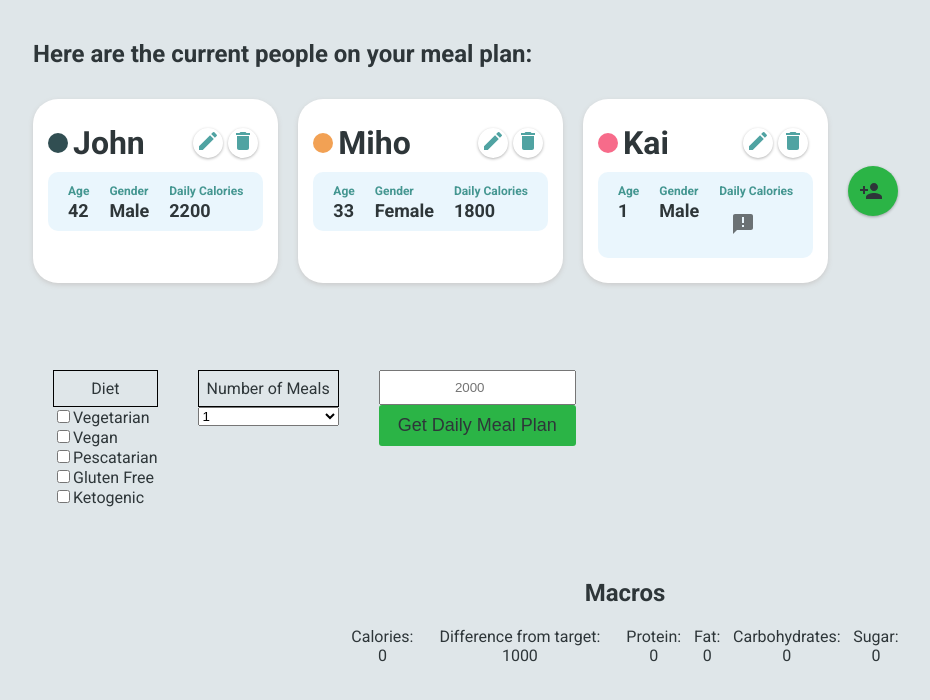
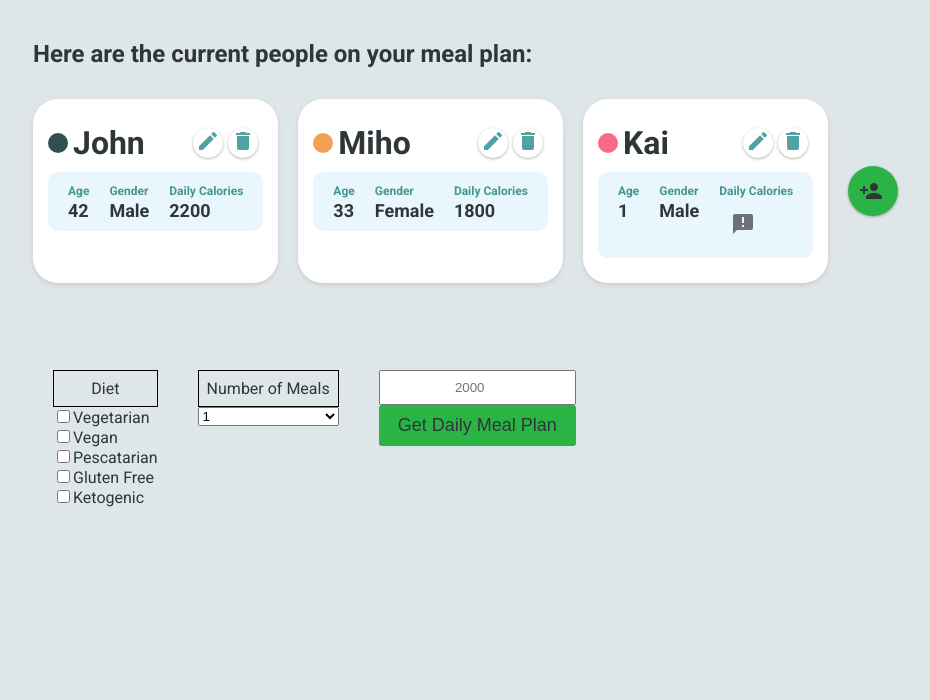
Before and after one commit to justjohnd/salt-and-prepper, a React (Create React App) app: page / in a window 1280 px wide. Shown: the top 700 px of the page, without its empty margins (15-945 px from the left). Built offline with nearby package versions, Linux system fonts and the light colour scheme; a web font is replaced by a local one.

Commit message:
Pass meals data to child components

```diff
--- a/src/components/Meal.jsx
+++ b/src/components/Meal.jsx
@@ -47,20 +47,20 @@ export default function Meal(props) {
 
   return (
     <div className="recipe">
-      {recipeData && (
+      {props.meal && (
         <div>
           <h2 className="title">{props.meal.title}</h2>
-          <img src={recipeData.image} alt="recipe" />
+          <img src={props.meal.image} alt="recipe" />
           <ul className="instructions">
-            <li>
-              <strong>Preparation time: </strong> {recipeData.readyInMinutes}{' '}
+            {/* <li> */}
+              {/* <strong>Preparation time: </strong> {recipeData.readyInMinutes}{' '}
               minutes
-            </li>
-            <li>
+            </li> */}
+            {/* <li>
               <strong>Number of servings: </strong>
               {recipeData.servings}
-            </li>
-            <li>
+            </li> */}
+            {/* <li>
               <strong>Calories: </strong>
               {props.meal.adjustedCal.toFixed(0)}
             </li>
@@ -68,19 +68,19 @@ export default function Meal(props) {
               <strong>
                 {props.meal.addCalories && 'Calories were added to this meal'}
               </strong>
-            </li>
+            </li> */}
           </ul>
 
-          <button onClick={getInstructions}>{showInstructionsButton}</button>
+          {/* <button onClick={getInstructions}>{showInstructionsButton}</button>
           {showInstructions && (
             <ul className="instructions">
               {recipeData.analyzedInstructions[0].steps.map(e => {
                 return <li key={uuidv4()}>{e.step}</li>;
               })}
             </ul>
-          )}
+          )} */}
 
-          <button>
+          {/* <button>
             <a
               href={recipeData.sourceUrl}
               target="_blank"
@@ -88,7 +88,7 @@ export default function Meal(props) {
             >
               Go to Recipe
             </a>
-          </button>
+          </button> */}
         </div>
       )}
     </div>
--- a/src/components/MealList.jsx
+++ b/src/components/MealList.jsx
@@ -2,11 +2,12 @@ import React, { useState } from 'react';
 import Meal from './Meal';
 
 export default function MealList(props) {
+  const results = props.meals.results;
   return (
     <main>
       <section className="nutrients">
         {/* Calculates TOTALS for all meals generate */}
-        <h1>Macros</h1>
+        {/* <h1>Macros</h1>
         <ul>
           <li>Calories: {props.calories.toFixed(0)}</li>
           <li>
@@ -16,11 +17,11 @@ export default function MealList(props) {
           <li>Fat: {props.fat.toFixed(0)}</li>
           <li>Carbohydrates: {props.carbs.toFixed(0)}</li>
           <li>Sugar: {props.sugar.toFixed(0)}</li>
-        </ul>
+        </ul> */}
       </section>
 
       <section className="meals">
-        {props.meals.map(meal => {
+        {results.map(meal => {
           return (
             <Meal key={meal.id} deleteMeal={props.deleteMeal} meal={meal} />
           );
--- a/src/components/MealPlan.jsx
+++ b/src/components/MealPlan.jsx
@@ -26,7 +26,7 @@ function MealPlan(props) {
     'Ketogenic',
   ];
   const [meal, setMeal] = useState(null);
-  const [meals, setMeals] = useState([]);
+  const [meals, setMeals] = useState();
   const [diet, setDiet] = useState('');
   const [calories, setCalories] = useState(0);
   const [protein, setProtein] = useState(0);
@@ -58,30 +58,30 @@ function MealPlan(props) {
   //   }
   // }, [meal]);
 
-  useEffect(() => {
-    //This totals all macros
-    if (meals.length > 0) {
-      for (let i = 1; i < 6; i++) {
-        const totalingArray = meals.map(e => {
-          let nutrient = e.nutrition.nutrients;
-          if (e.doubleCalories) {
-            return nutrient[i].amount * 2;
-          } else {
-            return nutrient[i].amount;
-          }
-        });
+  // useEffect(() => {
+  //   //This totals all macros
+  //   if (meals.length > 0) {
+  //     for (let i = 1; i < 6; i++) {
+  //       const totalingArray = meals.map(e => {
+  //         let nutrient = e.nutrition.nutrients;
+  //         if (e.doubleCalories) {
+  //           return nutrient[i].amount * 2;
+  //         } else {
+  //           return nutrient[i].amount;
+  //         }
+  //       });
 
-        const nutrientTotal = totalingArray.reduce((acc, cur) => acc + cur);
-        totals.push(nutrientTotal);
-      }
+  //       const nutrientTotal = totalingArray.reduce((acc, cur) => acc + cur);
+  //       totals.push(nutrientTotal);
+  //     }
 
-      setCalories(totals[4]);
-      setProtein(totals[0]);
-      setFat(totals[1]);
-      setCarbs(totals[2]);
-      setSugar(totals[3]);
-    }
-  }, [meals]);
+  //     setCalories(totals[4]);
+  //     setProtein(totals[0]);
+  //     setFat(totals[1]);
+  //     setCarbs(totals[2]);
+  //     setSugar(totals[3]);
+  //   }
+  // }, [meals]);
 
   function deleteMeal(foundId) {
     const deleteMealCalories = meals.filter(meal => {
@@ -158,7 +158,7 @@ function MealPlan(props) {
       )
         .then((response) => response.json())
         .then(data => {
-          setMeal(data);
+          setMeals(data);
         })
         .catch(() => {
           console.log(`Error: Meal did not generate.`);
@@ -262,8 +262,8 @@ function MealPlan(props) {
           </button>
         </div>
       </section>
-      {meals && (
-        <MealList
+      {meals &&
+        <MealList meals={meals}
           target={target}
           calories={calories}
           protein={protein}
@@ -272,8 +272,8 @@ function MealPlan(props) {
           sugar={sugar}
           meals={meals}
           deleteMeal={deleteMeal}
-        ></MealList>
-      )}
+        />
+      }
     </div>
   );
 }
```
